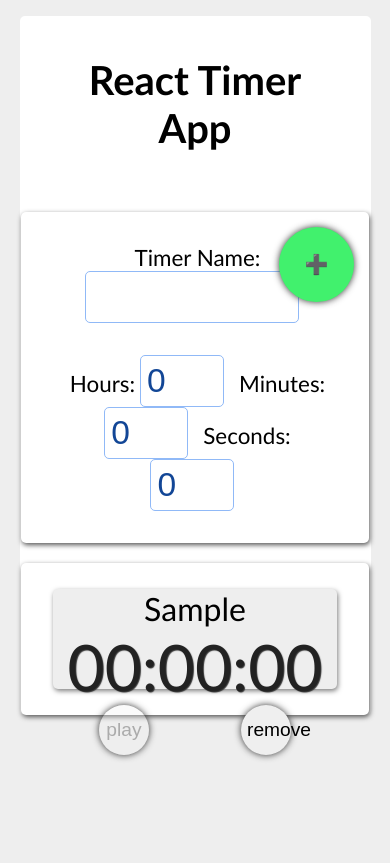
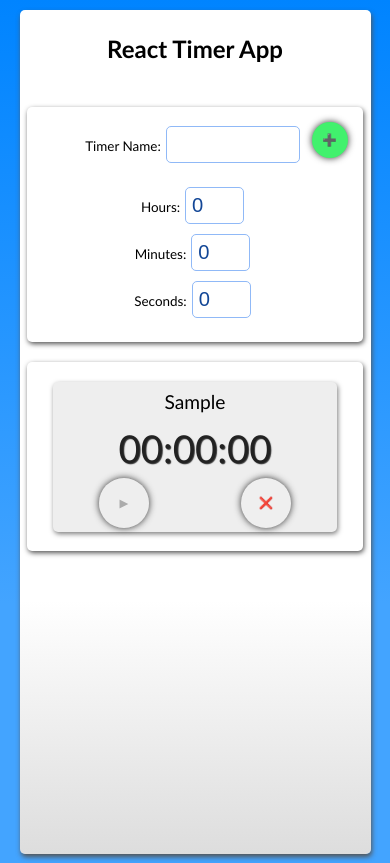
Before and after one commit to kiru07/React-Timer-App, a React (Vite) app: page / in a window 390 px wide. Both pictures are taken after typing "Sample" into the empty fields and a click on the button "Add Timer". Built offline with nearby package versions, Linux system fonts and the light colour scheme.

Commit message:
Completed Responsive Styling

```diff
--- a/components/Timer.jsx
+++ b/components/Timer.jsx
@@ -94,13 +94,14 @@ class Timer extends React.Component {
     // determine animation duration
     // let animationDurationStyle = { animationDuration: timerInSeconds };
     // determine button text
-    let playBtnName = this.state.timerOn ? "pause" : "play";
+    // let playBtnName = this.state.timerOn ? "pause" : "play";
+    let playBtnName = this.state.timerOn ? "⏸" : "▶"; //using emojis for symbols
     let timerBarStyle = "timer-bar";
     timerBarStyle = this.state.timerOn
       ? timerBarStyle + " play-animation"
       : timerBarStyle + " pause-animation";
     let isDisabled = hours == 0 && mins == 0 && seconds == 0 ? true : false;
-    console.log(isDisabled);
+
     return (
       <div className="timer">
         <div style={this.timerBarAnimationStyle} className={timerBarStyle} />
@@ -121,8 +122,9 @@ class Timer extends React.Component {
             className="btn remove-btn"
             name="removeTimerBtn"
             onClick={this.handleRemoveBtnClick}
+            title="Remove Timer"
           >
-            remove
+            &#x274C;
           </button>
         </div>
       </div>
--- a/components/TimerList.jsx
+++ b/components/TimerList.jsx
@@ -132,7 +132,7 @@ class TimerList extends React.Component {
                 />
               </label>
             </div>
-            <button className="btn add-btn" type="submit">
+            <button className="btn add-btn" type="submit" title="Add Timer">
               &#x2795;
             </button>
           </form>
--- a/style.css
+++ b/style.css
@@ -1,5 +1,5 @@
 body {
-  background: #eee;
+  background-image: linear-gradient(#0084ff, #43a4ff 70%);
   box-sizing: border-box;
   padding: 0;
   margin: 0;
@@ -8,9 +8,14 @@ body {
 
 .container {
   width: 90vw;
-  background: #fff;
+  /*to have bg height full screen and grow dynamically with content*/
+  height: auto;
+  min-height: 100vh;
+
+  background-image: linear-gradient(#fff 70%, #ddd);
   border-radius: 5px;
   margin: 1em auto;
+  box-shadow: 1px 3px 5px #555;
 }
 
 .container h1 {
@@ -60,9 +65,9 @@ body {
 }
 
 .btn {
-  height: 75px;
-  width: 75px;
-  border-radius: 50%;
+  /* height: 75px;
+  width: 75px; */
+  border-radius: 50%; /*to make circle (works only if height, width are equal)*/
   border: 0;
   cursor: pointer;
   box-shadow: 0px 0px 7px #333;
@@ -70,6 +75,8 @@ body {
 }
 
 .add-btn {
+  height: 75px;
+  width: 75px;
   position: absolute;
   top: 15px;
   right: 15px;
@@ -155,3 +162,51 @@ body {
   height: 50px;
   width: 50px;
 }
+
+/*Responsive Design - Medium Screens*/
+@media screen and (max-width: 720px) {
+  .container {
+    font-size: 0.7em;
+  }
+  .input-label input[type="number"] {
+    width: 45px;
+  }
+  .input-label input[type="text"] {
+    width: 150px;
+  }
+  .add-btn {
+    height: 50px;
+    width: 50px;
+  }
+}
+
+/*Responsive Design - Small Screens*/
+@media screen and (max-width: 520px) {
+  .container {
+    font-size: 0.6em;
+  }
+  .add-btn {
+    height: 36px;
+    width: 36px;
+  }
+  .input-label input[type="text"] {
+    width: 120px;
+  }
+  .timer-time {
+    display: flex;
+    flex-direction: column;
+  }
+
+  .timer-title {
+    flex-basis: 100%;
+    text-align: center;
+    padding: 5px;
+  }
+  .time-text {
+    flex-basis: 100%;
+    text-align: center;
+  }
+  .timer {
+    height: 150px;
+  }
+}
```
